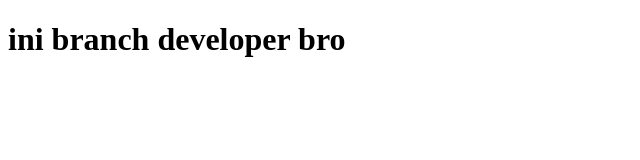
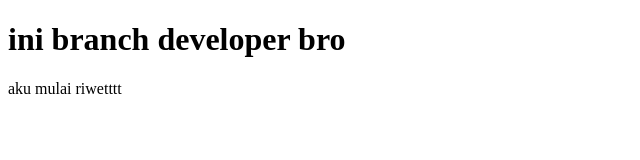
Before and after one commit to Itinnnn/Pelatihan, a plain HTML site: page index.html in a window 1280 px wide. Shown: the whole page, without its empty margins (0-640 px from the left). Drawn offline with Linux system fonts and the light colour scheme.

```diff
--- a/index.html
+++ b/index.html
@@ -10,3 +10,4 @@
     <h1>ini branch developer bro</h1
 </body>
 </html>
+aku mulai riwetttt
```
